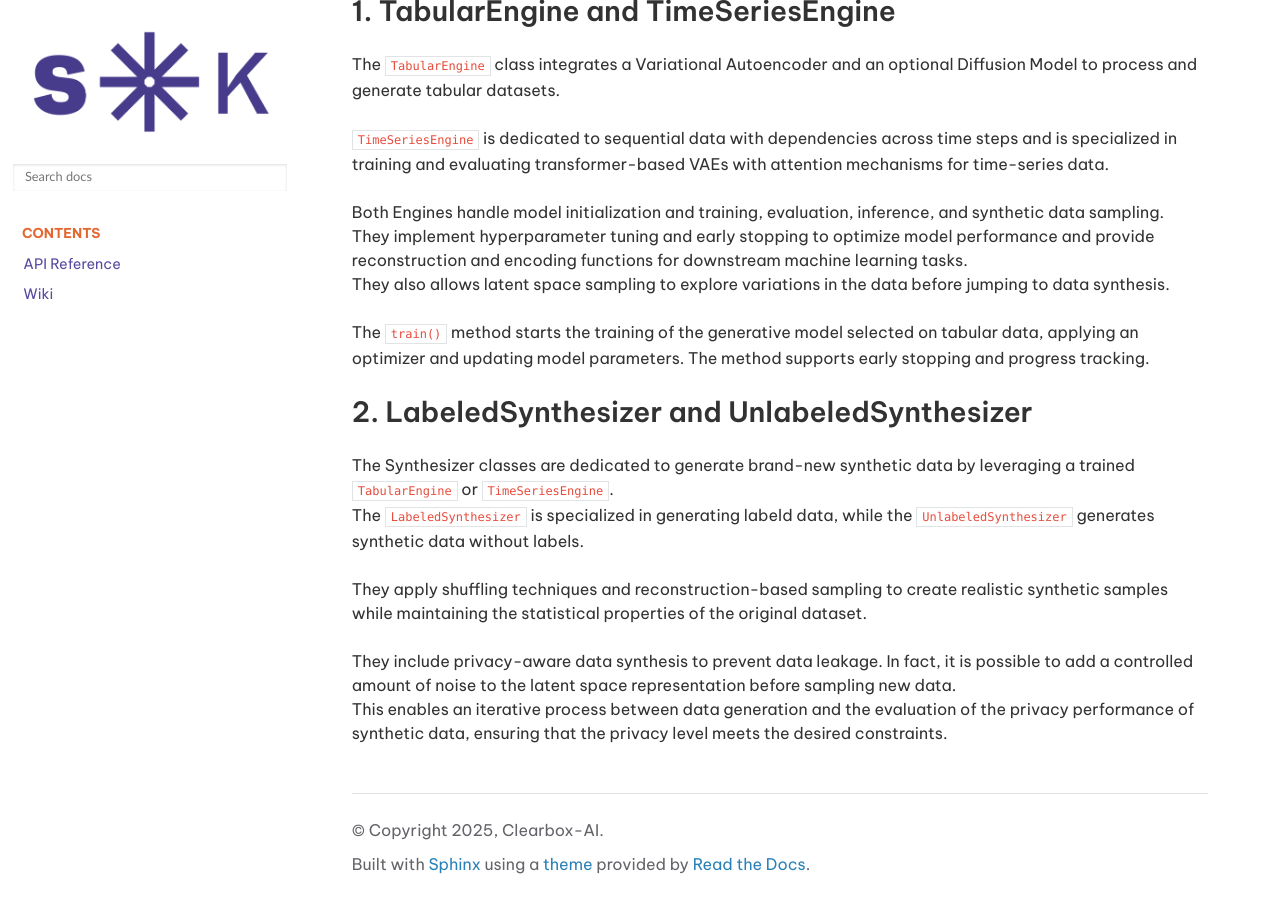
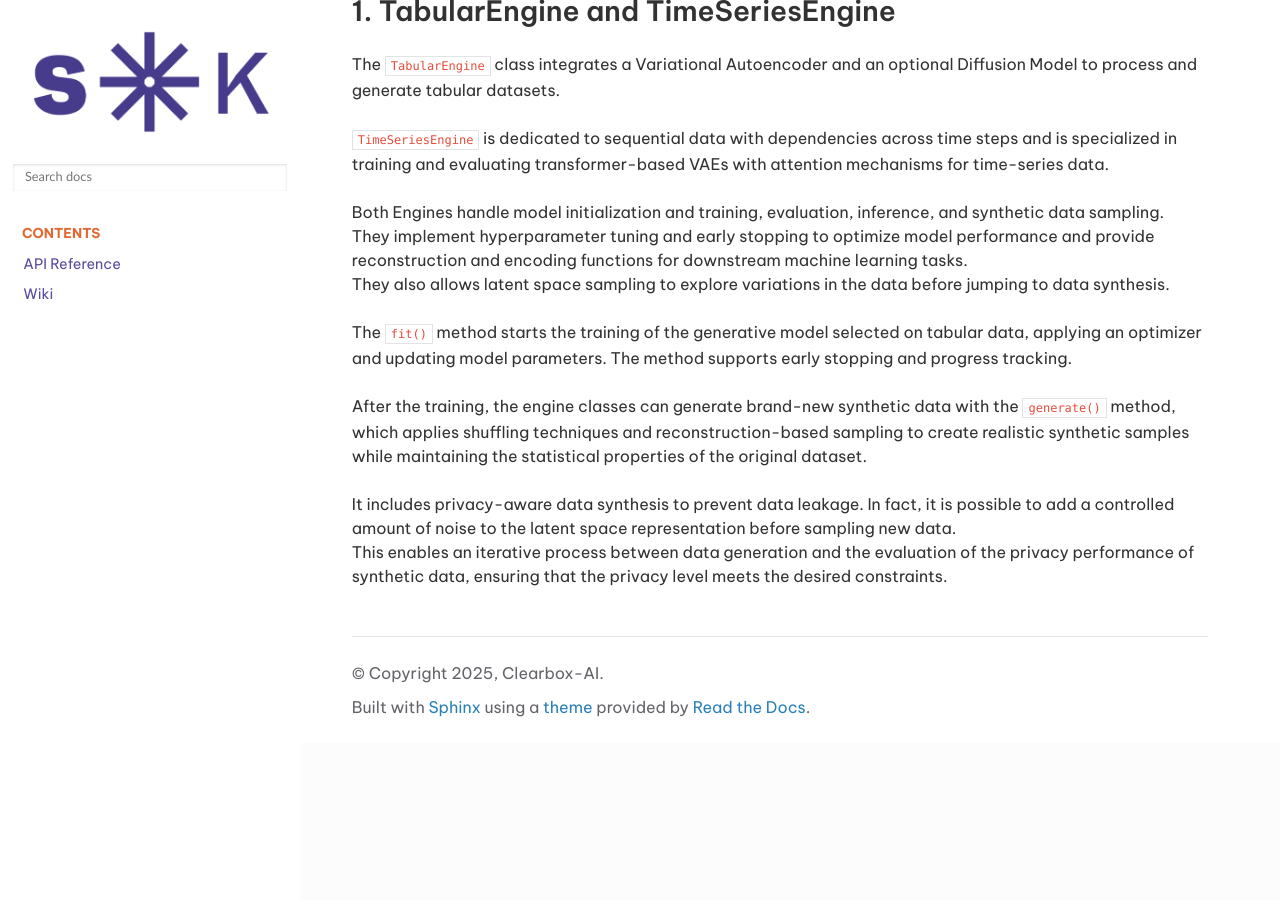
Before and after one commit to Clearbox-AI/clearbox-synthetic-kit, a Sphinx documentation site: the page built from docs/source/wiki/wiki_md/generation.md, in a window 1280 px wide and 900 px high, scrolled down 547 px. Built offline with Sphinx 7.4.7 and the Read the Docs theme 3.1.0, drawn with Linux system fonts in a browser that asks for light colours; after the commit the page ends 1290 px from its top, so only the background shows below that.

```diff
--- a/docs/source/wiki/wiki_md/generation.md
+++ b/docs/source/wiki/wiki_md/generation.md
@@ -23,14 +23,9 @@
 They implement hyperparameter tuning and early stopping to optimize model performance and provide reconstruction and encoding functions for downstream machine learning tasks.\
 They also allows latent space sampling to explore variations in the data before jumping to data synthesis.
 
-The `train()` method starts the training of the generative model selected on tabular data, applying an optimizer and updating model parameters. The method supports early stopping and progress tracking.
+The `fit()` method starts the training of the generative model selected on tabular data, applying an optimizer and updating model parameters. The method supports early stopping and progress tracking.
 
-#### 2. LabeledSynthesizer and UnlabeledSynthesizer
+After the training, the engine classes can generate brand-new synthetic data with the `generate()` method, which applies shuffling techniques and reconstruction-based sampling to create realistic synthetic samples while maintaining the statistical properties of the original dataset.
 
-The Synthesizer classes are dedicated to generate brand-new synthetic data by leveraging a trained `TabularEngine` or `TimeSeriesEngine`.\
-The `LabeledSynthesizer` is specialized in generating labeld data, while the `UnlabeledSynthesizer` generates synthetic data without labels.
-
-They apply shuffling techniques and reconstruction-based sampling to create realistic synthetic samples while maintaining the statistical properties of the original dataset.
-
-They include privacy-aware data synthesis to prevent data leakage. In fact, it is possible to add a controlled amount of noise to the latent space representation before sampling new data.\
+It includes privacy-aware data synthesis to prevent data leakage. In fact, it is possible to add a controlled amount of noise to the latent space representation before sampling new data.\
 This enables an iterative process between data generation and the evaluation of the privacy performance of synthetic data, ensuring that the privacy level meets the desired constraints.
```
Also changed, not shown: docs/source/wiki/wiki_md/intro.md (+2 -1 lines), docs/source/wiki/wiki_md/preprocessor.md (+3 -6 lines), 1 other file.
